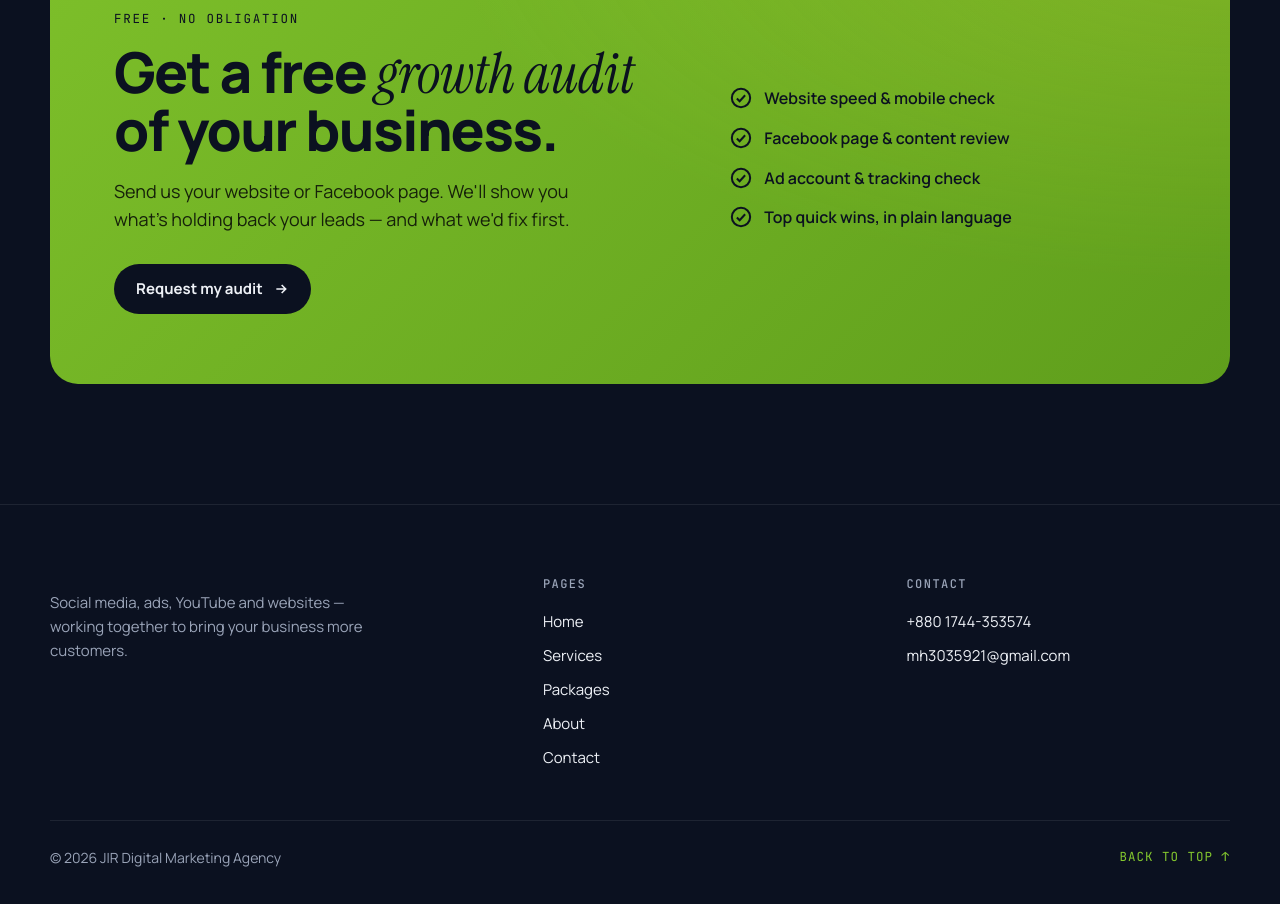
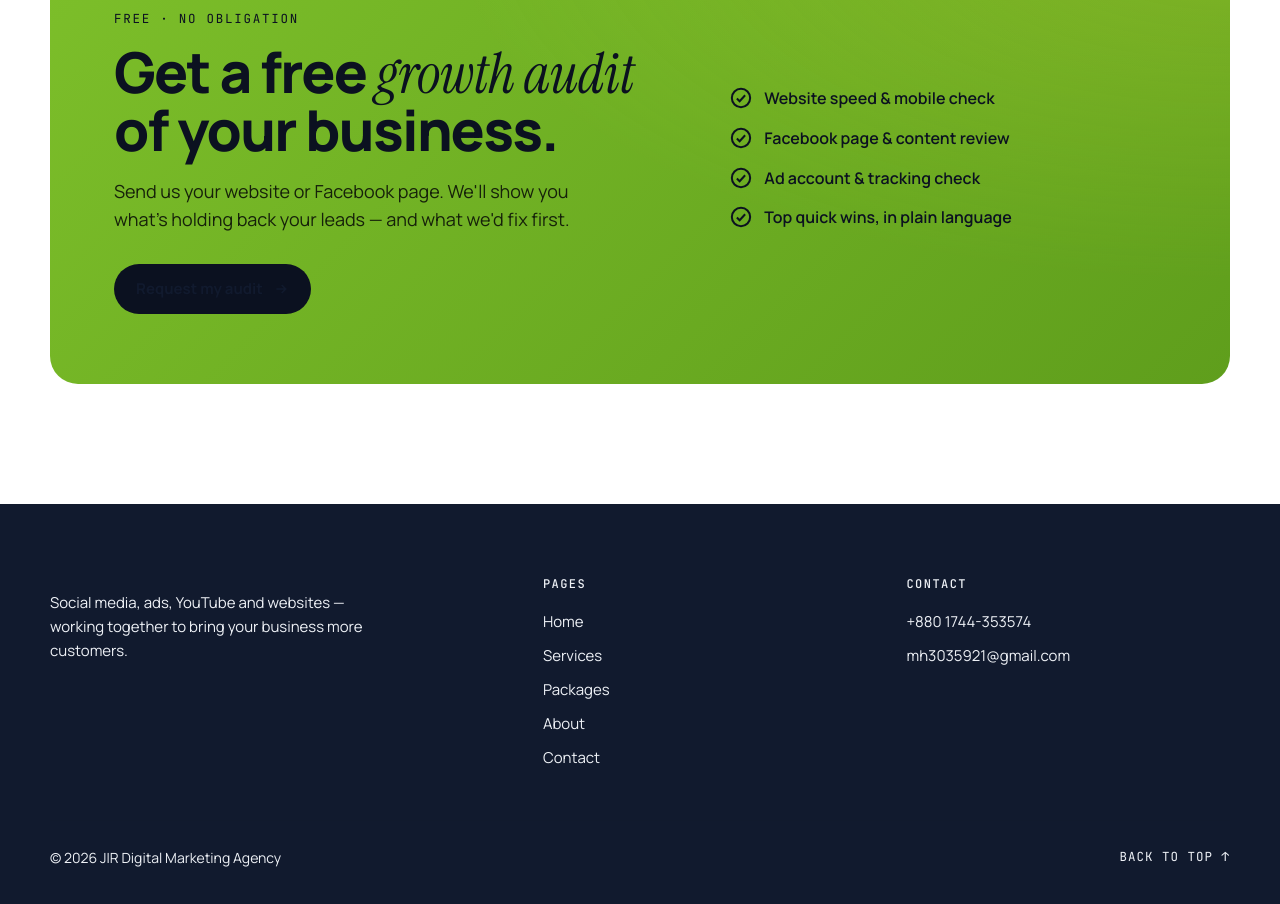
Before and after one commit to jashidulislamhridoy-cyber/jir-digital, a plain HTML site: page index.html in a window 1280 px wide. Shown: the part 4502-5406 px from the top of the page. Drawn offline with Linux system fonts and the light colour scheme; animation ran at ten frames a second.

Commit message:
Update index.html

```diff
--- a/index.html
+++ b/index.html
@@ -352,6 +352,15 @@
   .hw-cap b{font-size:14px}
   .hw-cap small{font-size:11px;color:var(--muted)}
   @media (max-width:720px){.home-work{grid-template-columns:repeat(3,1fr);gap:8px}.hw-cap{padding:7px 8px}.hw-cap b{font-size:11px}.hw-cap small{display:none}}
+</style>
+<style id="light-theme">
+:root{--ink:#ffffff;--navy:#ffffff;--navy-2:#f5f7fa;--line:rgba(17,26,46,.12);--line-2:rgba(17,26,46,.2);--text:#111a2e;--muted:#5b6578}
+html,body{background:#ffffff!important;color:#111a2e!important}
+section.alt{background-color:#f5f7fa!important}
+header,header.solid{background-color:rgba(255,255,255,.94)!important}
+footer{background-color:#111a2e!important}
+footer,footer *{color:#eef1f6!important}
+footer a:hover{color:#84c82e!important}
 </style>
 </head>
 <body>
```
